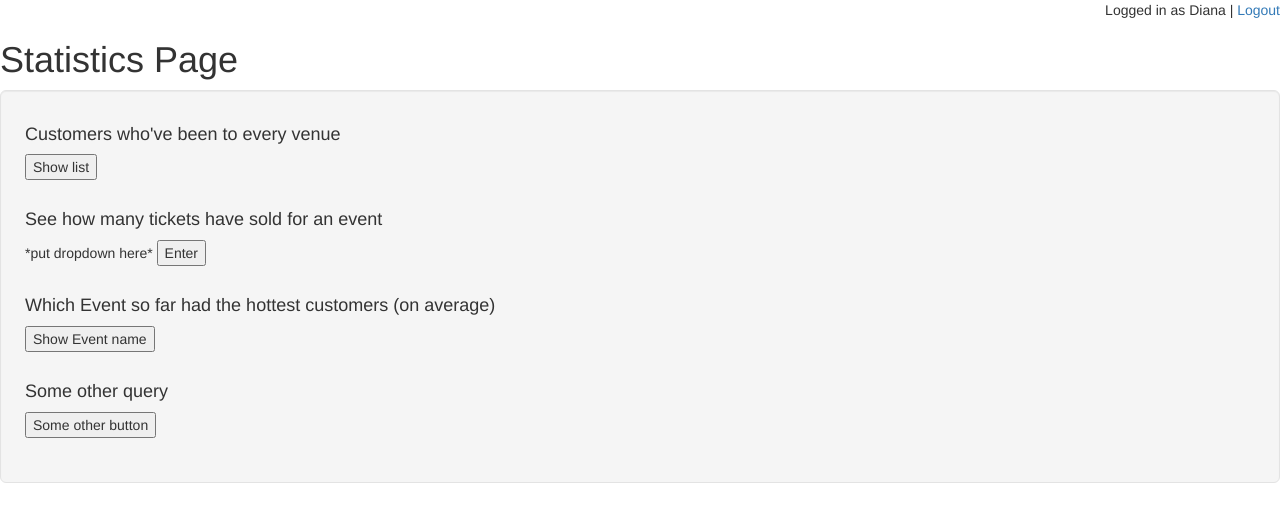
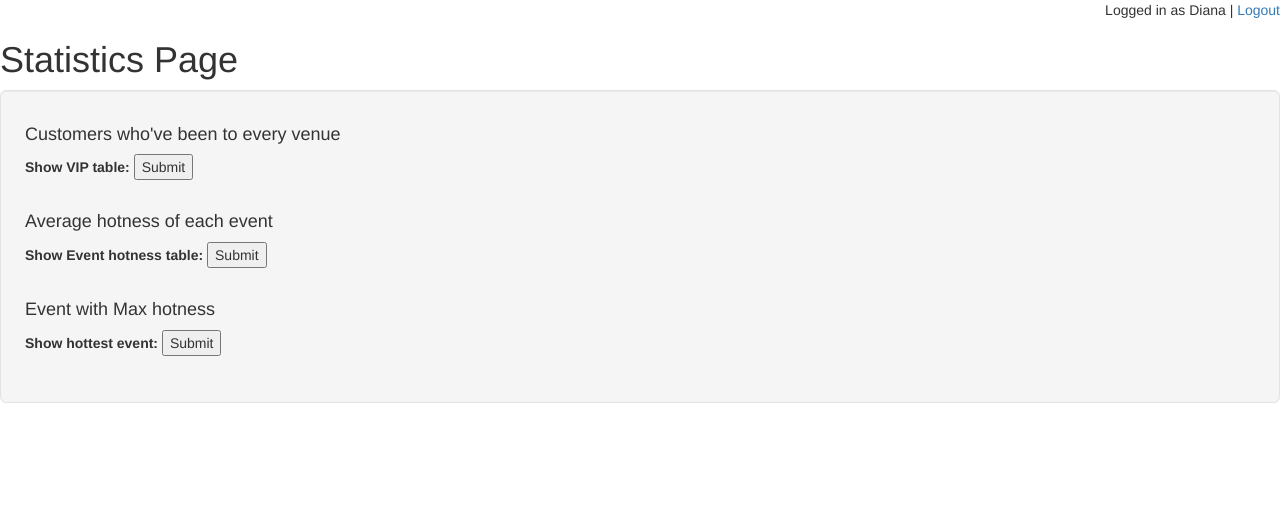
Before and after one commit to danyakarras/Venue, a PHP site: page /304_project/statistics.php in a window 1280 px wide. Shown: the top 522 px of the page. Run offline with PHP 8.4, Linux system fonts and the light colour scheme; a user stored in the database is signed in; some libraries are stand-ins or nearby versions.

Commit message:
statistics page works now

```diff
--- a/statistics.php
+++ b/statistics.php
@@ -28,17 +28,201 @@ $username=$_SESSION['username'];
 
 <div class="well well-lg">
 <h4>Customers who've been to every venue</h4> <!-- **THIS IS DIVISION** -->
-<button>Show list</button><br>
+<?php
+$vips = ' <label for="vips">Show VIP table:</label>';
+
+echo '<form action="#" class="form-inline" method="post">'.$vips.'
+	        <input type="submit" name="submit2" value="Submit" />
+	        </form>';
+
+
+if(isset($_POST['submit2'])){
+
+		$servername = "localhost";
+	    $username = "root";
+	    $password = NULL;
+	    $databasename = 'Venue';
+	    //connect
+	    $conn = new mysqli($servername, $username, $password, $databasename);
+	    //check connecting
+	    if($conn->connect_error) {
+	    die("Connection falied: " . $conn->connect_error);
+	    }
+
+
+$sql2 = "SELECT c.f_name, c.l_name FROM `customer` c WHERE NOT EXISTS (SELECT * from `venue` v WHERE NOT EXISTS (SELECT t.branchID FROM buysticketsfor t WHERE t.branchID = v.branchID AND c.cid = t.cid))";
+
+
+$result2 = $conn->query($sql2);
+echo $conn->error;
+
+		//add echo saying it was successful if it inserted and error if it didn't
+
+		$viplist = "";
+		if ($result2->num_rows > 0) {
+			// output data of each row
+			while($row = $result2->fetch_assoc()) {
+				$f_name=$row["f_name"];
+				$l_name = $row["l_name"];
+				$viplist .=  '<tr><td>'.$f_name.'</td><td>'.$l_name.'</td></tr>';
+			}
+		}
+
+		$conn->close();
+
+	echo '	<br><table style="width:25%">
+	<tr>
+    <th>First Name</th>
+    <th>Last Name</th>
+	</tr>
+	'.$viplist.'
+	</table>';
+
+
+
+	}
+
+
+?>
+
 <br>
-<h4>See how many tickets have sold for an event</h4>
- *put dropdown here*
-<button>Enter</button><br>
+<h4>Average hotness of each event</h4> <!-- **THIS IS AGG. W/ GROUP BY** -->
+<?php
+$hotness = ' <label for="hotness">Show Event hotness table:</label>';
+
+echo '<form action="#" class="form-inline" method="post">'.$hotness.'
+	        <input type="submit" name="submit1" value="Submit" />
+	        </form>';
+
+
+if(isset($_POST['submit1'])){
+
+		$servername = "localhost";
+	    $username = "root";
+	    $password = NULL;
+	    $databasename = 'Venue';
+	    //connect
+	    $conn = new mysqli($servername, $username, $password, $databasename);
+	    //check connecting
+	    if($conn->connect_error) {
+	    die("Connection falied: " . $conn->connect_error);
+	    }
+
+		$sql1 = "SELECT AVG(hotness),branchID,evid FROM customer c, buysticketsfor t WHERE c.cid = t.cid GROUP BY branchID, evid"; // evid is auto-incremented
+		$result = $conn->query($sql1);
+		//add echo saying it was successful if it inserted and error if it didn't
+
+		$tablelist = "";
+		if ($result->num_rows > 0) {
+			// output data of each row
+			while($row = $result->fetch_assoc()) {
+				$avgHot=$row["AVG(hotness)"];
+				$branchID = $row["branchID"];
+				$evid = $row["evid"];
+				$tablelist .=  '<tr><td>'.$branchID.'</td><td>'.$evid.'</td><td>'.$avgHot.'</td></tr>';
+			}
+		}
+
+		$conn->close();
+
+	echo '	<table style="width:50%">
+	<tr>
+    <th>Venue</th>
+    <th>Event</th>
+    <th>avg hotness</th>
+	</tr>
+	'.$tablelist.'
+	</table>';
+
+
+
+	}
+	?>
+
+
 <br>
-<h4>Which Event so far had the hottest customers (on average)</h4> <!-- **THIS IS AGG. W/ GROUP BY** -->
-<button>Show Event name</button><br>
-<br>
-<h4>Some other query</h4>
-<button>Some other button</button><br>
+<h4>Event with Max hotness</h4>
+
+<?php
+$maxhot2 = ' <label for="maxhot">Show hottest event:</label>';
+
+echo '<form action="#" class="form-inline" method="post">'.$maxhot2.'
+	        <input type="submit" name="submit3" value="Submit" />
+	        </form>';
+
+
+if(isset($_POST['submit3'])){
+
+		$servername = "localhost";
+	    $username = "root";
+	    $password = NULL;
+	    $databasename = 'Venue';
+	    //connect
+	    $conn = new mysqli($servername, $username, $password, $databasename);
+	    //check connecting
+	    if($conn->connect_error) {
+	    die("Connection falied: " . $conn->connect_error);
+	    }
+
+		$sql3 = "SELECT MAX(avghot) AS maxhot,branchID,evid
+FROM
+(SELECT AVG(hotness) AS avghot,branchID,evid
+ FROM `customer` c, `buysticketsfor` t
+ WHERE c.cid = t.cid
+ GROUP BY branchID, evid)
+ AS T;";
+
+
+		$sql4 = "SELECT MAX(avghot) AS maxhot,branchID,evid
+FROM
+(SELECT AVG(hotness) AS avghot,branchID,evid
+ FROM `customer` c, `buysticketsfor` t
+ WHERE c.cid = t.cid
+ GROUP BY branchID, evid)
+ AS T
+ WHERE avghot =
+	(SELECT MAX(avghot)
+	FROM (SELECT AVG(hotness) AS avghot,branchID,evid
+ FROM `customer` c, `buysticketsfor` t
+ WHERE c.cid = t.cid
+ GROUP BY branchID, evid)
+ AS T)";
+
+
+
+
+		$result = $conn->query($sql4);
+		echo $conn->error;
+		//add echo saying it was successful if it inserted and error if it didn't
+
+		var_dump($result);
+
+		$maxeventlist = "";
+		if ($result->num_rows > 0) {
+			// output data of each row
+			while($row = $result->fetch_assoc()) {
+				$maxHot=$row["maxhot"];
+				$branchID = $row["branchID"];
+				$evid = $row["evid"];
+				$maxeventlist .=  '<tr><td>'.$branchID.'</td><td>'.$evid.'</td><td>'.$maxHot.'</td></tr>';
+			}
+		}
+
+		$conn->close();
+
+	echo '	<table style="width:50%">
+	<tr>
+    <th>Venue</th>
+    <th>Event</th>
+    <th>max hotness</th>
+	</tr>
+	'.$maxeventlist.'
+	</table>';
+
+	}
+	?>
+
+
 <br>
 
 </div>
```
